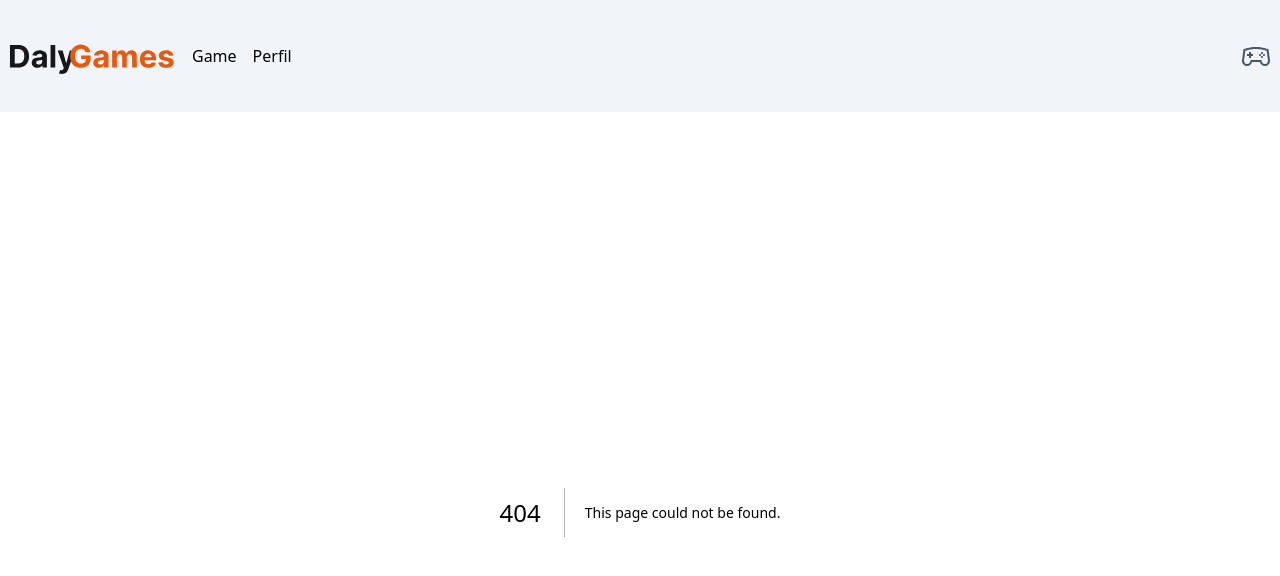
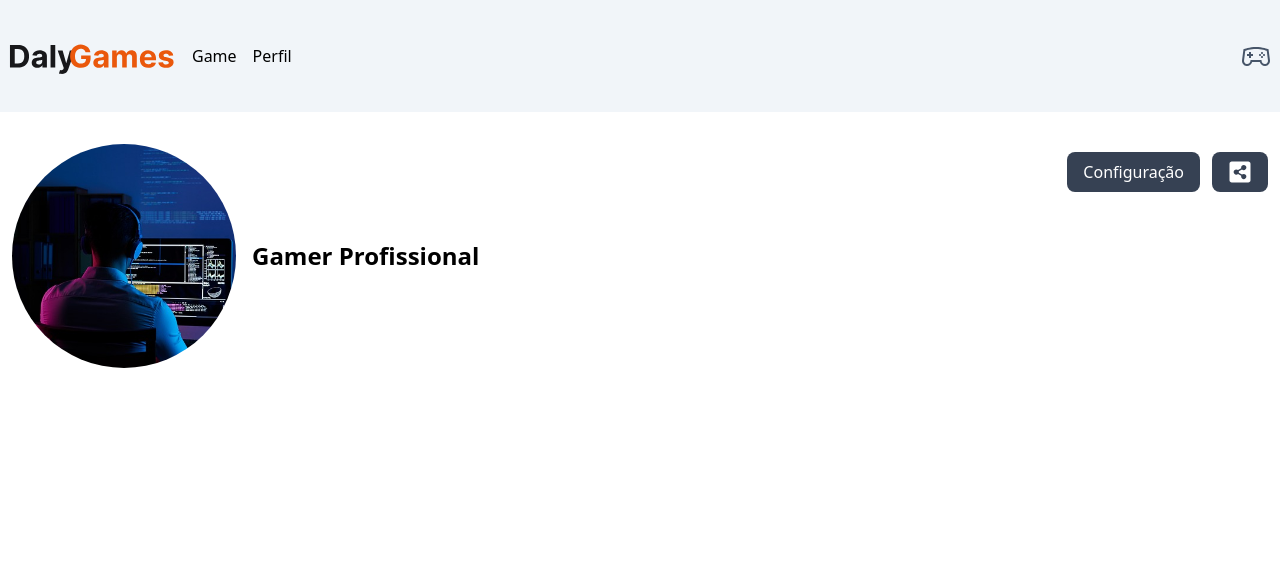
Before and after one commit to veigarj/dalygame, a Next.js app: page /profile in a window 1280 px wide. Before the commit this address had no page. Shown: the top 576 px of the page. Built offline with nearby package versions, Linux system fonts and the light colour scheme.

Commit message:
feat: creat page profile

```diff
--- a/src/app/game/[id]/page.tsx
+++ b/src/app/game/[id]/page.tsx
@@ -10,10 +10,9 @@
     params: {
         id: string;
         }
-}
+    };
 
-export async function generateMetadata({ params }: PropsParams): Promise<Metadata>{
-    try {
+export async function generateMetadata({ params }: PropsParams): Promise<Metadata> {
         const response: GameProps = await fetch(`${process.env.NEXT_API_URL}/next-api/?api=game&id=${params.id}`, { next: { revalidate: 60 }})
         .then((res) => res.json())
         .catch(() => {
@@ -23,12 +22,7 @@
         })
 
         return {
-            title: response.title
-        }
-
-    }catch(err) {
-        return {
-            title: "DalyGames - Descubra jogos Incríveis",
+            title: response.title,
             description: `${response.description.slice(0, 100)}...`,
         openGraph: {
             title: response.title,
@@ -45,7 +39,7 @@
         }
     }
 }
-    }
+
 }
 
 async function getData(id: string) {
--- /dev/null
+++ b/src/app/profile/page.tsx
@@ -0,0 +1,32 @@
+import { Container } from "@/components/container";
+import Image from "next/image";
+import userImg from "@/assets/user.png"
+import { FaShareAlt, FaShareAltSquare } from "react-icons/fa";
+
+export default function Profile() {
+  return (
+    <main className="w-full text-black">
+        <Container >
+            <section className="mt-8 mb-6 flex flex-col items-center justify-between relative gap-3 sm:flex-row">
+                <div className="w-full flex items-center gap-4 text-lg flex-col sm:flex-row justify-center sm:justify-normal">
+                    <Image
+                    src={userImg}
+                    alt="Imagem de perfil do usuario"
+                    className="rounded-full w-56 h-56 object-cover"
+                    />
+
+                    <h1 className="font-bold text-2xl"> Gamer Profissional </h1>
+                </div>
+                <div className="sm:absolute top-0 right-0 gap-3 flex items-center justify-center mt-2">
+                    <button className="bg-gray-700 px-4 py-2 rounded-lg text-white">
+                        Configuração
+                    </button>
+                    <button className="bg-gray-700 px-4 py-2 rounded-lg">
+                        <FaShareAltSquare size={24} color="#fff"/>
+                    </button>
+                </div>
+            </section>
+        </Container>
+    </main>
+  )
+}
```
Lines whose indentation alone changed are shown as unchanged.
